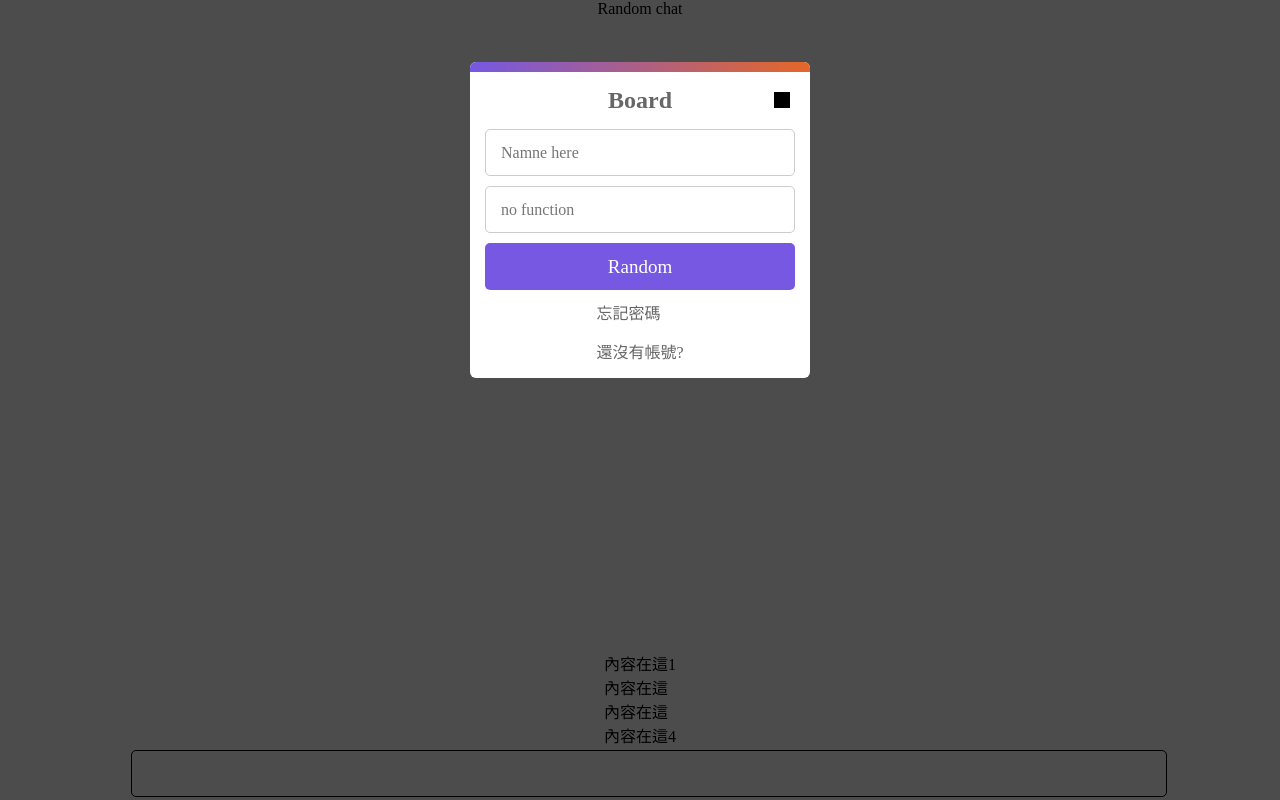
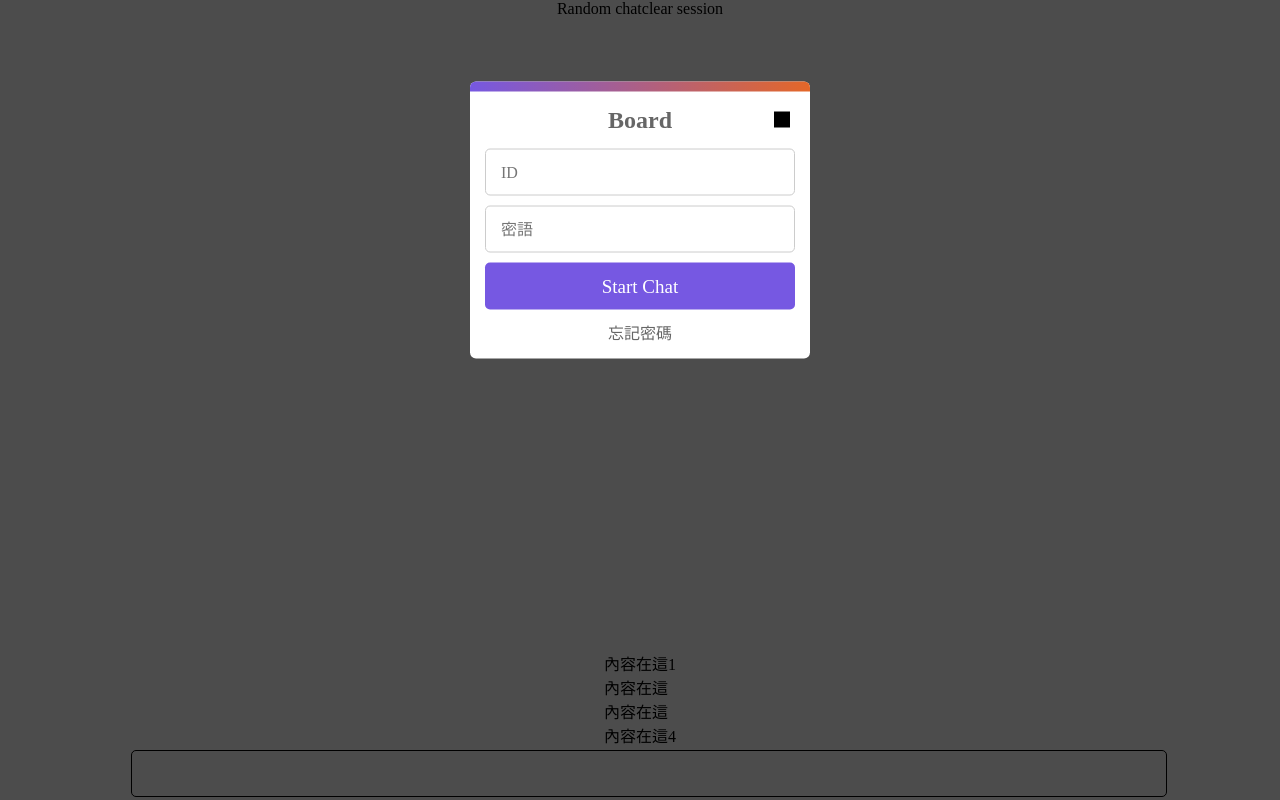
Before and after one commit to skywalker0823/fs, a Flask app: page / in a window 1280 px wide. Run offline with Flask 2, Linux system fonts and the light colour scheme; some libraries are stand-ins or nearby versions.

Commit message:
12/30 update

```diff
--- a/app.py
+++ b/app.py
@@ -4,7 +4,8 @@
 from flask_socketio import join_room, leave_room
 from flask_session import Session
 from os import urandom
-from random import randint,random,choice
+import datetime
+from random import randint,random,choices
 # import cv2
 import os
 import string
@@ -15,13 +16,42 @@
 Session(app)
 socketio = SocketIO(app, manage_session=False, cors_allowed_origins="*")
 
+
+
+# 基本房間狀態
 random_que = {}
+# random_que example = {room1: [user1, user2], room2: [user3, user4]}
+
+# 聊天歷史紀錄，未來套用 redis，目前先用 dict，當有一方在，記錄會保留，當雙方離開，記錄會消失
+history_messages = {}
+# history_messages example = {
+#     'room1': {
+#         'user1': {'message': 'Hello, how are you?', 'timestamp': datetime.datetime.now()},
+#         'user2': {'message': "I'm doing well, thanks for asking. How about you?", 'timestamp': datetime.datetime.now()},
+#         'user1': {'message': "I'm doing pretty good too. Do you like chatting with random people online?", 'timestamp': datetime.datetime.now()},
+#         'user2': {'message': 'Yes, I find it to be a fun and interesting way to meet new people. How about you?', 'timestamp': datetime.datetime.now()}
+#     },
+#     'room2': {
+#         'user3': {'message': 'Hi there', 'timestamp': datetime.datetime.now()},
+#         'user4': {'message': 'Hi, my name is Jane', 'timestamp': datetime.datetime.now()},
+#         'user3': {'message': 'My name is John', 'timestamp': datetime.datetime.now()},
+#         'user4': {'message': 'Nice to meet you too, John. What do you like to do in your free time?', 'timestamp': datetime.datetime.now()}
+#     }
+# }
+
+
+
+# ID可隨意 可重複 無關資料庫 識別都靠 socket id
+# 密語可以將同樣輸入的人都放到一個房間
+
+# 按下 random 後 若都沒房間 會停留在 block 開啟頁面 別顯示等待中
 
 @app.route('/')
 def index():
     return rt('index.html')
 
 # back checker
+# 斷線連回檢查器
 @app.route("/back_checker")
 def back_check():
     if session.get("room") != None:
@@ -29,29 +59,99 @@
     else:
         return jsonify({"ok":True,"type":"new"})
 
-@socketio.on('test_connection')
+@socketio.on("test_connection")
 def test_connection():
     emit('test_connection', {'ok': True})
 
 
+# recieve chat message
+# 對話來往用
+@socketio.on("chat", namespace="/random")
+def transfer_chat(data):
+    # 取得該使用者 username
+    print(">>>",data)
+    username = session.get('username')
+    # 取得該房間
+    room = session.get('room')
+
+    # 前端發來訊息會附上此 content 發出者，會比對session 來辨識是否是己方發言
+    # 若是己方發言 會將前端己方發言由半透明變成 opacity = 1
+    # 若是對方發言 則照正常程序貼上訊息
+    print("誰:",username," 房號:",room)
+    emit("chat", {"who":username,"msg":data["msg"],"room":room}, room=room, broadcast=True)
+        # 將對方發言存入歷史紀錄
+        # history_messages[room][username] = {"message": data["msg"], "timestamp": datetime.datetime.now()}
+
+
+
+
 # roll
+# 確認是否有房間
 @app.route('/roll', methods=['GET', 'POST'])
 def roll():
-    if request.method == 'GET':
-        username = request.args.get('username')
-        # room = request.form.get('room')
-        session['username'] = username
-        # session['room'] = room
-        # if room not in random_que:
-        #     random_que[room] = []
-        # random_que[room].append(username)
-        # print(random_que)
-        # return jsonify({"ok": True, "room": room, "username": username})
-        return jsonify({"ok": True, "username": username})
-    else:
-        return jsonify({"ok": False})
+    # 先看有無房間 若無則自建
+    # 會進到此處都是已經無 session 狀態
+    try:
+        if request.method == 'GET':
+            # regist new
+            print("設置好username 並丟給session")
+            username = request.args.get('username')
+            session['username'] = username
+            for room in random_que:
+                # 檢查房間是否有人
+                if len(random_que[room]) < 2:
+                    print("有人,將使用者加入房間")
+                    # 若有人 將使用者加入房間
+                    session['room'] = room
+                    random_que[room].append(username)
+                    print("房間字典狀態",random_que)
+                    return jsonify({"ok": True, "room": room, "username": username,"status":"將使用者加入房間"})
+            # 若無人 則建立新房間
+            print("無人,建立新房間")
+            #產生亂數英文+數字房間號碼
+            room = ''.join(choices(string.ascii_letters + string.digits, k=6))
+            random_que[room] = [username]
+            session['room'] = room
+            print("房間字典狀態",random_que)
+            return jsonify({"ok": True, "room": room, "username": username,"status":"建立新房間"})
+        return jsonify({"error": True, "message": "Invalid request method"})
+    except Exception as e:
+        print(e)
+        return jsonify({"error": True, "message": "Something went wrong"})
 
 
+# link start
+@socketio.on("link_start", namespace="/random")
+def link_start(data):
+    # 取得該使用者 username
+    username = session.get('username')
+    # 取得該房間
+    #check if data room is same as session room
+    if data["room"]==session.get('room'):
+        room = session.get('room')
+        # 將使用者加入房間
+        join_room(room)
+        # 發送訊息給房間內所有人
+        emit('link_start', {'ok': True, 'username': username}, room=room)
+    else:
+        emit('link_start', {'ok': False, 'message': '房號錯誤'})
+
+# reconnect
+@socketio.on("reconnect", namespace="/random")
+def reconnect(data):
+    # 取得該使用者 username
+    username = session.get('username')
+    # 取得該房間
+    #check if data room is same as session room
+    room = session.get('room')
+    join_room(room)
+    emit('special', {'ok': True, 'username': username}, room=room)
+
+#清除 session
+@app.route("/clear_session", methods=['GET'])
+def clear_session():
+    session.clear()
+    return jsonify({"ok": True})
 
 
 
--- a/static/js/script.js
+++ b/static/js/script.js
@@ -1,4 +1,5 @@
 
+    let me;
     document.addEventListener("DOMContentLoaded", () => {
         init_user();
         init_socket();
@@ -7,8 +8,10 @@
 
     //init user
     init_user = async () => {
+
+
+
         //偵測使用者狀態 如已有連線則幫助他連回
-        let me;
         options = {
             method: "GET",
             credentials: "same-origin",
@@ -24,11 +27,11 @@
             me = result.username;
             chatter_inner = document.getElementById("chatter_inner");
             console.log("this user is still connected! taking back to your room...");
-            loger.style.display = "none";
-            mask.style.display = "none";
-            chatter.style.filter = "none";
-            window.removeEventListener("scroll", locker);
+            loger_off();
             //重連機制
+            socket.emit("reconnect",{
+                username:me
+            })
 
 
 
@@ -38,10 +41,9 @@
 
         }else if(result.type == "new"){
         //New user, open loger 開啟登入div
+            console.log("new user, open loger")
             loger_on();
             //重新挑選對象
-            roll();
-
         }else{
             console.log("cannot define new or back")
             loger_on();
@@ -58,6 +60,10 @@
         //start socket
         socket = io.connect("/random");
 
+        //recieve all sp messages
+        socket.on("special", (data) => {
+            console.log("sp",data)
+        });
 
 
         //test socket connection
@@ -97,18 +103,66 @@
                     return
                 }
                 console.log(content)
+
+                //先渲染自身的訊息
+                draw(content,"me")
+
+
                 send(content)
                 //clear input bar
                 input_bar.value = ""
             }
+
+
+
+
+
         })
+
+
+        //開啟接收訊息
+        socket.on("chat", (data) => {
+            console.log("socket_on_chat_get",data)
+            //若為己方訊息 不渲染但把字體改成 opacity=1 後 不作為
+            draw(data.msg,"other")
+        }
+        )
     }
 
 
     send = async(content) => {
         console.log("sending...")
+        //websocket chat send
+        socket.emit("chat",{
+            username:me,
+            msg:content,
+        })
+    }
+
+    draw = (content,who) => {
+        //渲染訊息
+        let chat_content = document.getElementById("chat_content")
+        let new_msg = document.createElement("div")
+        new_msg.className = "msg"
+        new_msg.innerHTML = content
+
+        //判斷是自己還是對方
+        if(who == "me"){
+            new_msg.className += " me"
+        }else if(who == "other"){
+            new_msg.className += " other"
+        }
+        chat_content.appendChild(new_msg)
+        chat_content.scrollTop = chat_content.scrollHeight;
 
     }
+
+
+
+
+
+
+
 
     test_socket = async() => {
         let data
@@ -124,6 +178,10 @@
         return false
     }
 
+
+
+
+
     loger_on = () => {
         let loger = document.getElementById("loger");
         let mask = document.getElementById("mask");
@@ -132,9 +190,24 @@
         window.addEventListener("scroll", locker);
       };
 
+
+
+
+
+    loger_off = () => {
+        let loger = document.getElementById("loger");
+        let mask = document.getElementById("mask");
+        loger.style.display = "none";
+        mask.style.display = "none";
+        window.removeEventListener("scroll", locker);
+        };
+
       locker = () => {
         window.scrollTo(0, 0);
       };
+
+
+
 
 
 
@@ -155,14 +228,57 @@
         };
         const response = await fetch("/roll?username=" + user_name, options);
         const result = await response.json();
+        if (result.ok) {
+           //請求成功
+          console.log(result);
+          console.log("request roll success, closing loger and mask");
+          link_start(result);
+          return;
+        }
+        console.log("request roll failed");
+        return {"error":"request roll failed"};
+    };
+
+
+
+
+
+
+
+    clear_session = async () => {
+        options = {
+            method: "GET",
+            credentials: "same-origin",
+            headers: {
+                "content-type": "application/json",
+            },
+        };
+        const response = await fetch("/clear_session", options);
+        const result = await response.json();
         console.log(result);
         if (result.ok) {
-          console.log("申請隨機中");
-          loger.style.display = "none";
-          mask.style.display = "none";
-          window.removeEventListener("scroll", locker);
-          return result;
+            console.log("clear session success");
+            // clear all session
+            sessionStorage.clear();
+
+            loger_on();
+            return result;
         }
-        console.log("request roll failed");
-        return {"error":"request roll failed"}
-    };
+        console.log("clear session failed");
+        return {"error":"clear session failed"}
+    }
+
+
+
+
+
+
+
+    link_start = async (result) => {
+        socket.emit("link_start",result)
+        if(result.ok){
+            console.log("link start success")
+            loger_off();
+            return
+        }
+    }
--- a/template/index.html
+++ b/template/index.html
@@ -16,22 +16,23 @@
         <div class="loger_main">
             <p class="login_main_i">Board</p>
             <div class="X" onclick="logout()"></div>
-            <input class="login_main_t" id="user_name" type="text" placeholder="Namne here">
-            <input class="login_main_t" id="room" type="text" placeholder="no function">
-            <input class="login_main_b" id="meet" type="button" onclick="roll()" value="Random">
+            <input class="login_main_t" id="user_name" type="text" placeholder="ID">
+            <input class="login_main_t" id="room" type="text" placeholder="密語">
+            <input class="login_main_b" id="meet" type="button" onclick="roll()" value="Start Chat">
             <div >
                 <p class="login_main_q" id="signup_sw" onclick="tester()">忘記密碼</p>
-                <p class="login_main_q" id="signup_sw" onclick="tester()">還沒有帳號?</p>
+                <!-- <p class="login_main_q" id="signup_sw" onclick="tester()">還沒有帳號?</p> -->
             </div>
         </div>
     </div>
     <div class="body_ctrl">
     <nav class="nav_bar">
         <div>Random chat</div>
+        <div onclick=clear_session()>clear session</div>
     </nav>
 
     <section class="input_frame">
-        <div class="chat_content">
+        <div class="chat_content" id="chat_content">
             <!-- 訊息放置處 -->
             <div>內容在這1</div>
             <div>內容在這</div>
```
